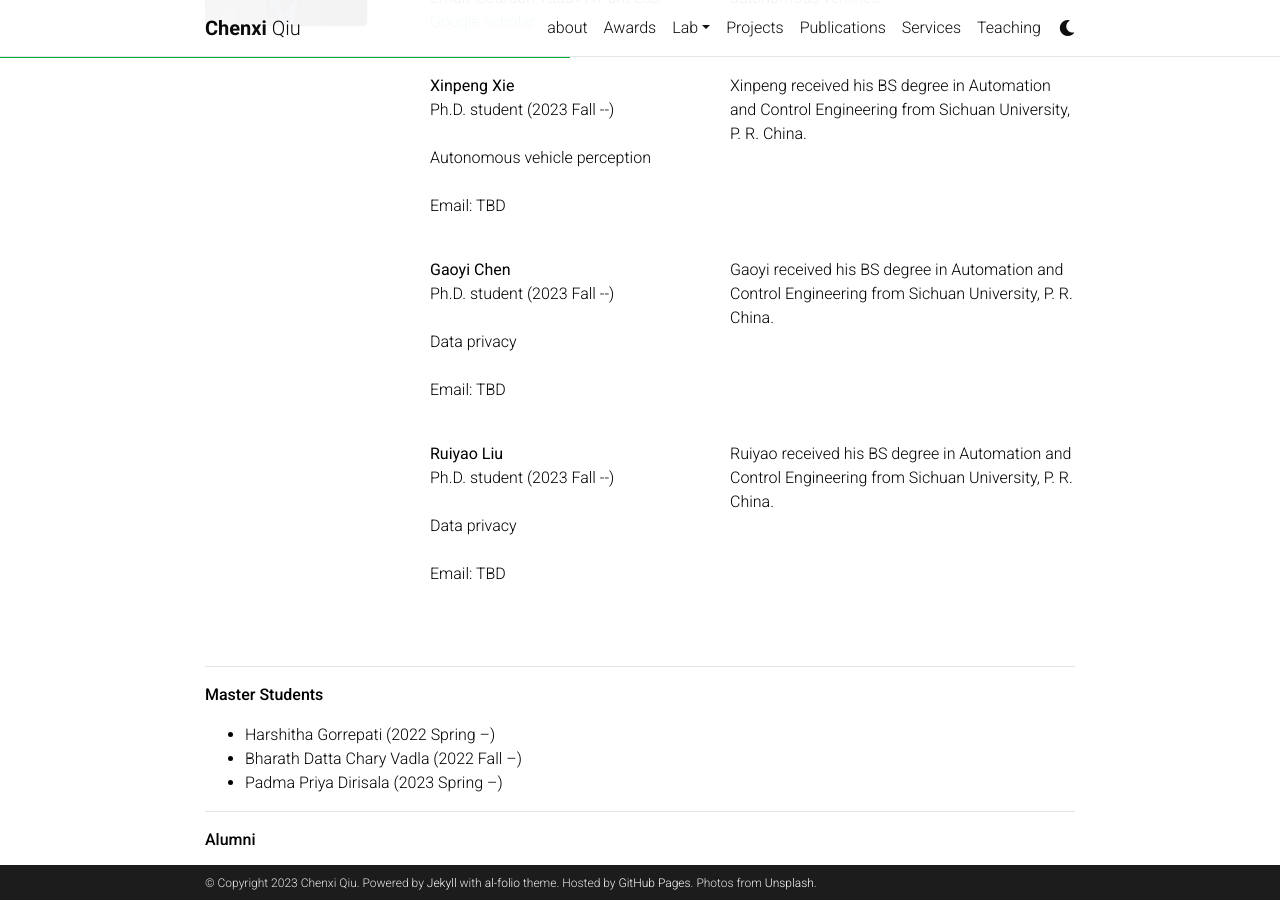
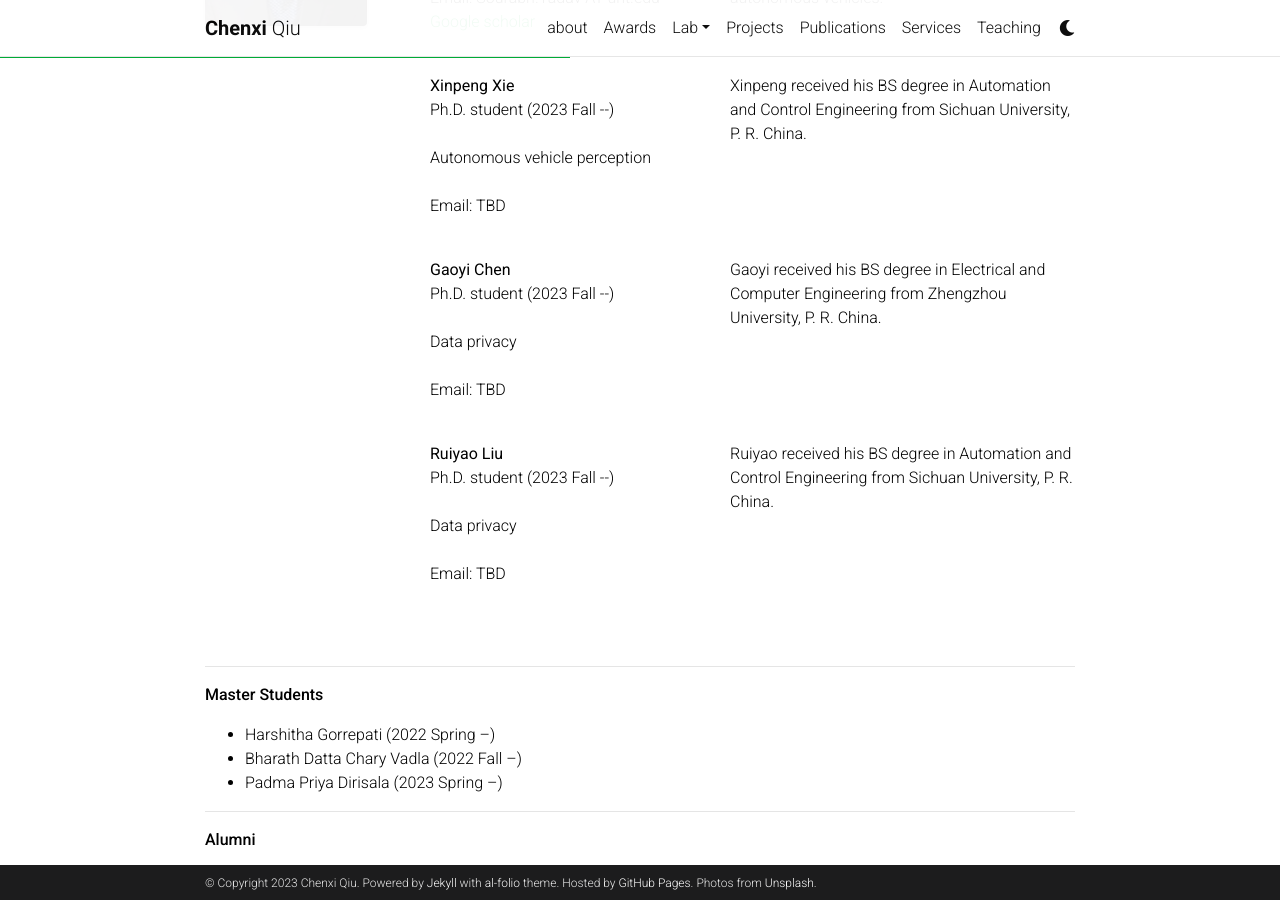
Before and after one commit to chenxiunt/chenxiunt.github.io, a Jekyll site: the page built from _pages/people.md, in a window 1280 px wide and 900 px high, scrolled down 480 px. Built offline with Jekyll 4.4.1, drawn with Linux system fonts in a browser that asks for light colours; comment, search, counter and statistics services are not loaded; a style sheet for code colours, icons or effects is not loaded.

Commit message:
Update people.md

```diff
--- a/_pages/people.md
+++ b/_pages/people.md
@@ -61,7 +61,7 @@ I am fortunate to work with several bright students:
 
     </div>
     <div class="col-sm-5">
-        Gaoyi received his BS degree in Automation and Control Engineering from Sichuan University, P. R. China.
+        Gaoyi received his BS degree in Electrical and Computer Engineering from Zhengzhou University, P. R. China.
     </div>
 </div>
 <br>
```
